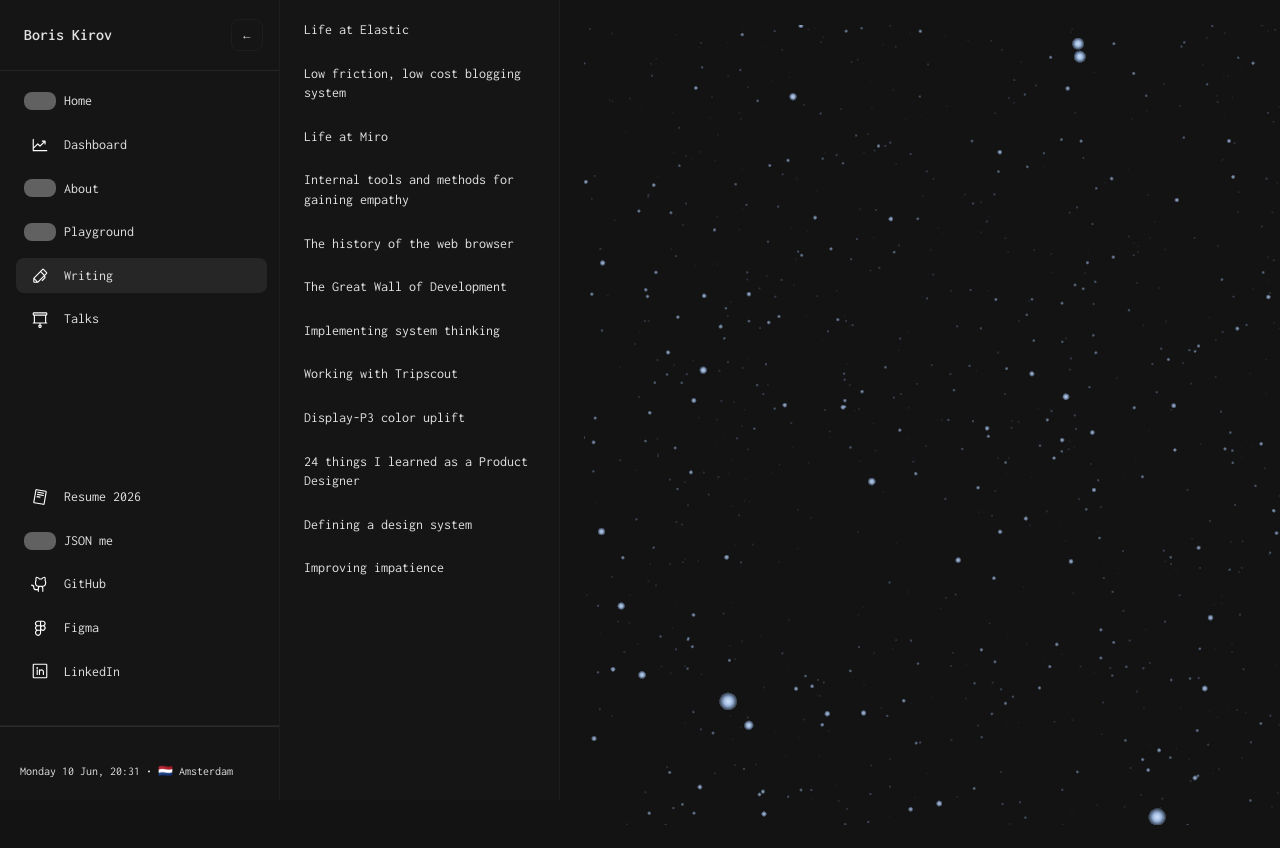
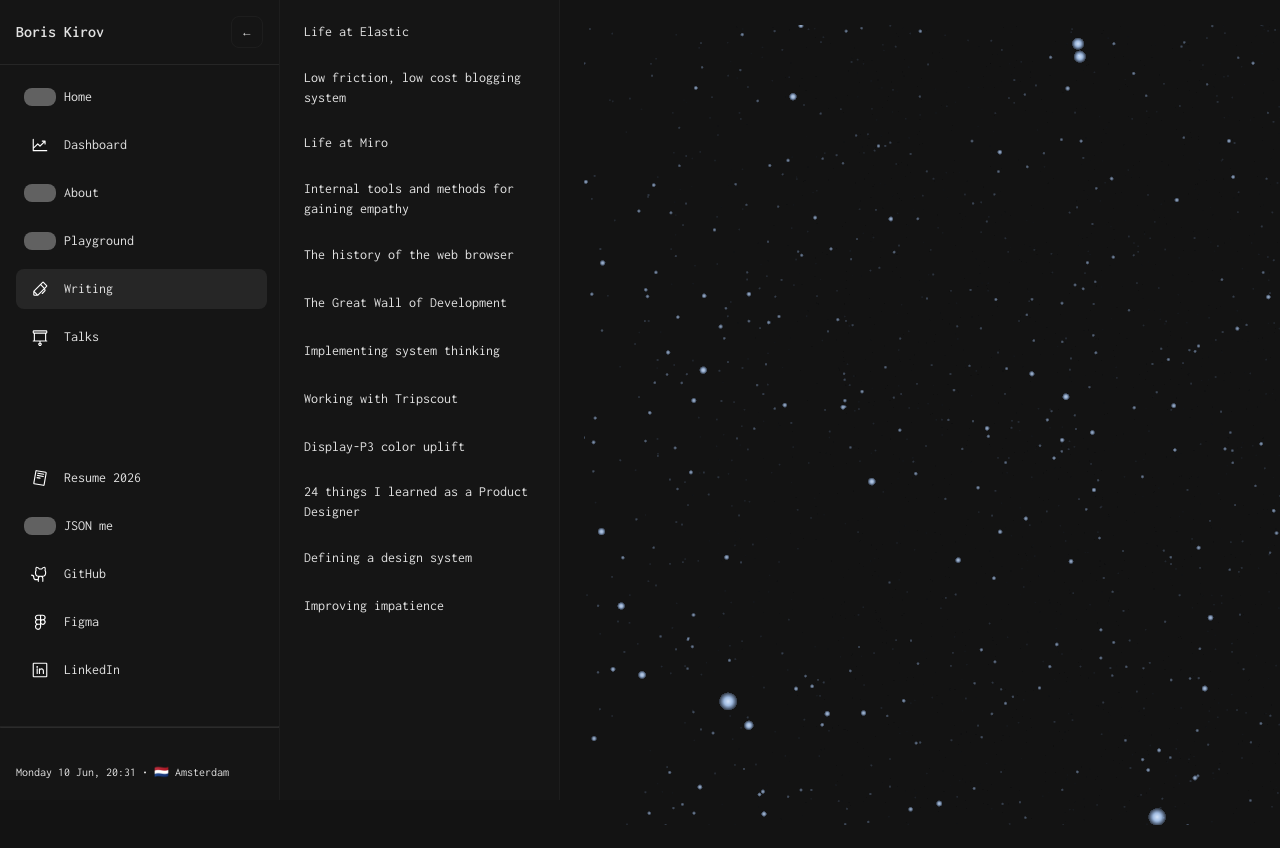
Before and after one commit to boriskirov/boris-kirov-portfolio, a Next.js app: page /writings in a window 1280 px wide. Built offline with nearby package versions, Linux system fonts and the light colour scheme; grey boxes are pictures that could not be loaded; a web font is replaced by a local one; what @elastic/search-ui-app-search-connector would draw is missing.

Commit message:
side nav improvements

```diff
--- a/components/SideNavCollapsible.js
+++ b/components/SideNavCollapsible.js
@@ -64,7 +64,7 @@ export default function SideNavCollapsible() {
             {/* Collapse toggle button */}
             <div className="nav-rail-header">
               <div className="s-subtitle nav-rail-title">
-                {!isCollapsed && "Boris Kirov"}
+                <span className="nav-rail-title-text">Boris Kirov</span>
               </div>
               <button
                 onClick={() => setIsCollapsed(!isCollapsed)}
@@ -112,7 +112,7 @@ export default function SideNavCollapsible() {
                         height={24}
                         className="side-button"
                       />
-                      {!isCollapsed && <span>{footer.name}</span>}
+                      <span className="s-link-label">{footer.name}</span>
                     </a>
                   ) : (
                     <a
@@ -128,14 +128,14 @@ export default function SideNavCollapsible() {
                         height={24}
                         className="side-button"
                       />
-                      {!isCollapsed && <span>{footer.name}</span>}
+                      <span className="s-link-label">{footer.name}</span>
                     </a>
                   )}
                 </li>
               ))}
             </ul>
             <hr />
-            {!isCollapsed && <AmsterdamTime />}
+            <AmsterdamTime isCollapsed={isCollapsed} />
           </div>
         </div>
       </aside>
@@ -198,7 +198,7 @@ function PrimaryLink({ item, active, isCollapsed }) {
             className="side-button"
           />
         )}
-        {!isCollapsed && <span>{item.label}</span>}
+        <span className="s-link-label">{item.label}</span>
       </Link>
     );
   }
@@ -219,7 +219,7 @@ function PrimaryLink({ item, active, isCollapsed }) {
           className="side-button"
         />
       )}
-      {!isCollapsed && <span>{item.label}</span>}
+      <span className="s-link-label">{item.label}</span>
     </Link>
   );
 }
--- a/components/current-time.js
+++ b/components/current-time.js
@@ -1,7 +1,9 @@
 import React from "react";
+import Image from "next/image";
 
-export default function AmsterdamTime() {
-  const TimeFomatter = new Intl.DateTimeFormat("en-GB", {
+export default function AmsterdamTime({ isCollapsed = false }) {
+  const now = new Date();
+  const fullFormatter = new Intl.DateTimeFormat("en-GB", {
     timeZone: "Europe/Amsterdam",
     hour: "numeric",
     minute: "numeric",
@@ -9,10 +11,27 @@ export default function AmsterdamTime() {
     day: "numeric",
     month: "short",
     hour12: false,
-  }).format();
+  });
+  const fullValue = `${fullFormatter.format(now)} • 🇳🇱 Amsterdam`;
+
   return (
-    <div className="current-time">
-      <small>{TimeFomatter} • 🇳🇱 Amsterdam</small>
+    <div
+      className={`current-time ${isCollapsed ? "current-time-collapsed" : ""}`}
+      title={isCollapsed ? fullValue : undefined}
+      aria-label={fullValue}
+    >
+      {isCollapsed ? (
+        <Image
+          src="/clock.svg"
+          alt=""
+          width={16}
+          height={16}
+          className="current-time-icon icon"
+          aria-hidden="true"
+        />
+      ) : (
+        <small>{fullValue}</small>
+      )}
     </div>
   );
 }
--- a/styles/nav-collapsible.css
+++ b/styles/nav-collapsible.css
@@ -18,11 +18,7 @@
 /* Hide text when collapsed, keep icons centered */
 .s-rail[data-collapsed="true"] .s-link {
   justify-content: center;
-  padding: var(--space-small);
-}
-
-.s-rail[data-collapsed="true"] .s-link span {
-  display: none;
+  gap: 0;
 }
 
 /* Keep images centered */
@@ -30,33 +26,12 @@
   margin: 0;
 }
 
-/* Hide section subtitle when collapsed */
-.s-rail[data-collapsed="true"] .s-subtitle {
+.s-rail[data-collapsed="true"] .nav-rail-title {
   display: none;
 }
 
-/* Hide footer text labels when collapsed */
-.s-rail[data-collapsed="true"] .s-list:last-of-type .s-link span {
+.s-rail[data-collapsed="true"] .s-link-label {
   display: none;
-}
-
-/* Keep footer icons centered */
-.s-rail[data-collapsed="true"] .s-list:last-of-type .s-link {
-  justify-content: center;
-}
-
-/* Hide time when collapsed */
-.s-rail[data-collapsed="true"] div:has(> svg) {
-  display: none;
-}
-
-/* Smooth transition for collapse/expand */
-.s-rail {
-  transition: width 0.3s ease-in-out;
-}
-
-.s-rail[data-collapsed="true"] {
-  transition: width 0.3s ease-in-out;
 }
 
 /* Collapse button styling */
--- a/styles/nav.css
+++ b/styles/nav.css
@@ -44,12 +44,27 @@
   display: flex;
   align-items: center;
   justify-content: space-between;
+  min-height: calc(var(--size-control-lg) + (var(--space-small) * 2));
   padding: var(--space-small);
   border-bottom: 1px solid var(--card-color-hover);
 }
 
 .nav-rail-title {
+  display: flex;
+  align-items: center;
+  min-width: 0;
+  max-width: 100%;
+  padding: 0 var(--space-small);
   margin: 0;
+  overflow: hidden;
+}
+
+.nav-rail-title-text {
+  display: block;
+  min-width: 0;
+  overflow: hidden;
+  text-overflow: ellipsis;
+  white-space: nowrap;
 }
 
 /* ========== Lists / links ========== */
@@ -67,6 +82,7 @@
   display: flex;
   align-items: center;
   gap: var(--space-small);
+  min-height: var(--size-control-lg);
   padding: var(--space-small);
   border-radius: var(--border-radius-small);
   text-decoration: none;
@@ -86,6 +102,15 @@
 
 .nav-link-fill {
   width: 100%;
+}
+
+.s-link-label {
+  flex: 1 1 auto;
+  min-width: 0;
+  max-width: 100%;
+  overflow: hidden;
+  text-overflow: ellipsis;
+  white-space: nowrap;
 }
 
 .nav-external-indicator {
--- a/styles/styles.css
+++ b/styles/styles.css
@@ -57,7 +57,7 @@
   --content-max: 1080px;
   --content-max-narrow: 672px;
   --rail-width: 280px;
-  --rail-width-collapsed: 80px;
+  --rail-width-collapsed: 60px;
   --sheet-max: 520px;
 
   --font-size-sm: 12px;
@@ -788,8 +788,19 @@ details[open] summary {
 }
 
 .current-time {
+  display: flex;
+  align-items: center;
+  min-height: var(--size-control-lg);
   margin: var(--space-small);
-  padding: var(--space-medium);
+  padding: var(--space-small);
+}
+
+.current-time-collapsed {
+  justify-content: center;
+}
+
+.current-time-icon {
+  flex-shrink: 0;
 }
 
 @media (max-width: 1024px) {
@@ -856,5 +867,4 @@ details[open] summary {
     width: 100%;
     flex-direction: column;
   }
-
 }
```
Also changed, not shown: public/clock.svg (added).
